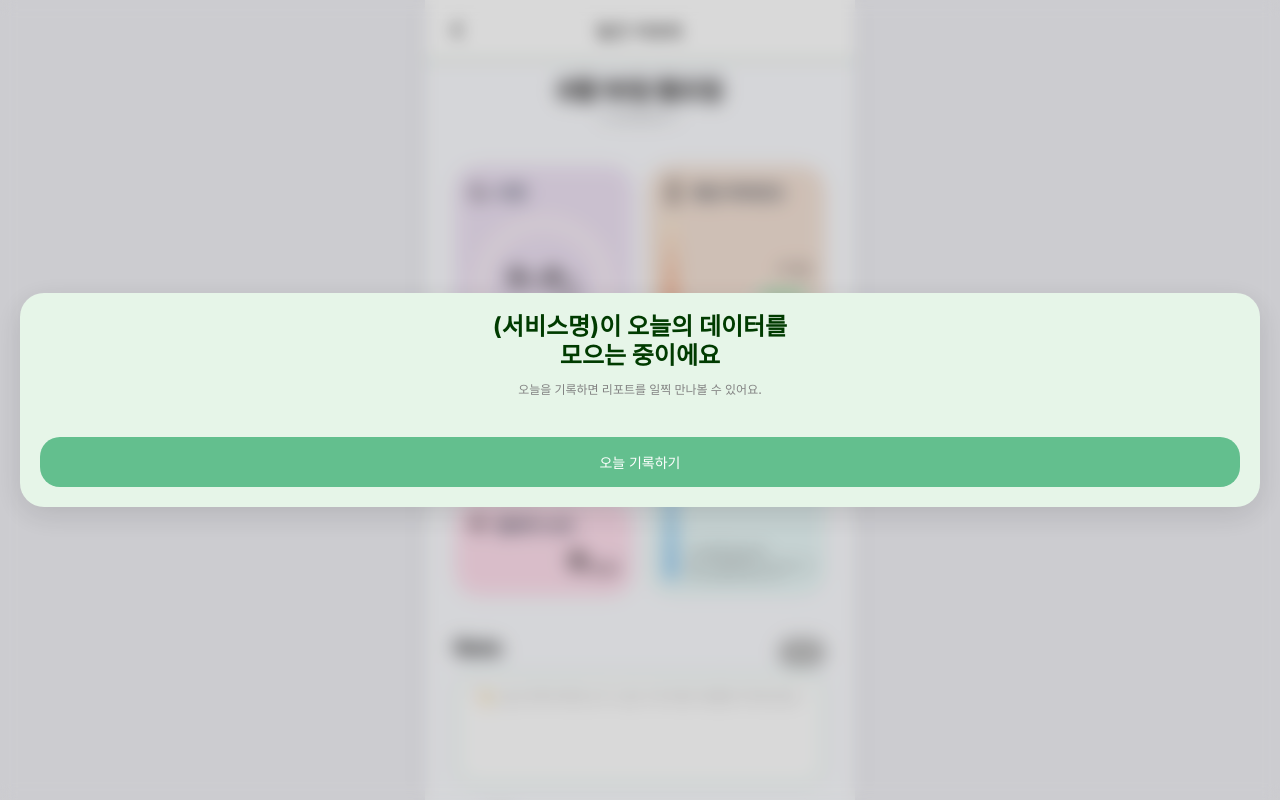
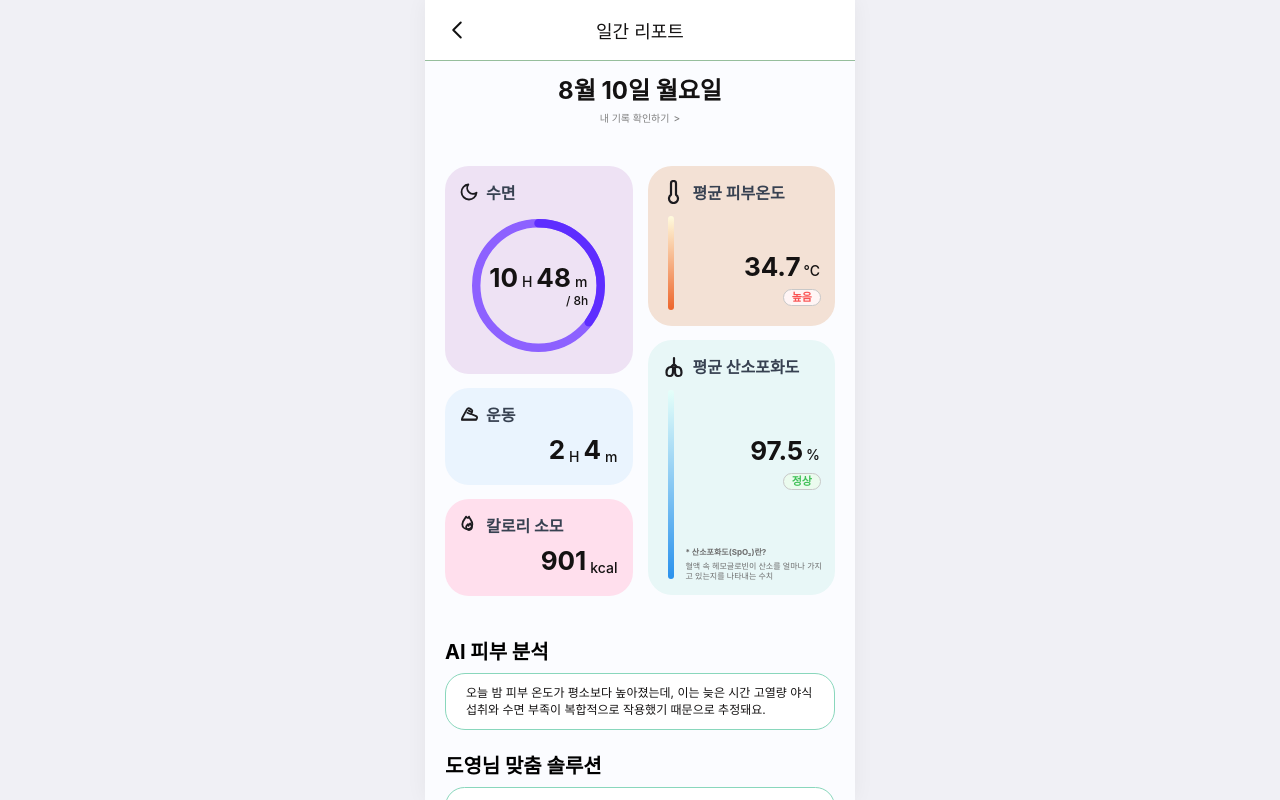
Before and after one commit to LikeLionUniv-INU/14th-toMeta-frontend, a React (Vite) app: page /report/daily in a window 1280 px wide. Built offline with nearby package versions, Linux system fonts and the light colour scheme; no server answers.

Commit message:
Style: 데일리 리포트 미디어쿼리 구현

```diff
--- a/src/api/reports.js
+++ b/src/api/reports.js
@@ -5,7 +5,7 @@ const USE_MOCK = true; // 실서버 연동 시 false로 변경
 export const getDailyReport = async (date) => {
   if (USE_MOCK) {
     // 1. 당일 생성된 리포트가 없는 경우 Mock 테스트 시 주석 해제하여 확인 가능
-    return {
+    /*return {
       data: {
         isSuccess: true,
         code: 'COMMON_200',
@@ -19,10 +19,10 @@ export const getDailyReport = async (date) => {
           note: null,
         },
       },
-    };
+    };*/
 
     // 2. 정상 리포트 생성 완료 Mock 데이터
-    /*return {
+    return {
       data: {
         isSuccess: true,
         code: 'COMMON_200',
@@ -47,7 +47,7 @@ export const getDailyReport = async (date) => {
           note: null,
         },
       },
-    };*/
+    };
   }
   return api.get(`/api/reports/daily/${date}`);
 };
--- a/src/components/Header.jsx
+++ b/src/components/Header.jsx
@@ -5,6 +5,7 @@
 import React from 'react';
 import { useNavigate } from 'react-router-dom';
 import styled from 'styled-components';
+import { media } from '../styles/GlobalStyle';
 
 export default function Header({ title, onBack, variant = 'default' }) {
   const navigate = useNavigate();
@@ -51,16 +52,19 @@ const HeaderContainer = styled.header`
   top: 0;
   left: 0;
   right: 0;
-  height: 61px;
+  height: 50px;
   width: 100%;
   display: flex;
   align-items: center;
   justify-content: space-between;
   padding: 0 16px;
   z-index: 100;
-
   background-color: #ffffff;
   border-bottom: 1px solid #96be9c;
+
+  @media ${media.mobileM} {
+    height: 61px;
+  }
 `;
 
 const BackButton = styled.button`
@@ -84,7 +88,7 @@ const BackButton = styled.button`
 `;
 
 const Title = styled.h1`
-  font-size: 18px;
+  font-size: 15px;
   font-weight: 400;
   color: #141212;
   margin: 0;
@@ -93,6 +97,10 @@ const Title = styled.h1`
   left: 50%;
   transform: translateX(-50%);
   white-space: nowrap;
+
+  @media ${media.mobileM} {
+    font-size: 18px;
+  }
 `;
 
 const EmptySpace = styled.div`
--- a/src/pages/DailyReport/DailyReport.styles.js
+++ b/src/pages/DailyReport/DailyReport.styles.js
@@ -1,4 +1,5 @@
 import styled from 'styled-components';
+import { media } from '../../styles/GlobalStyle';
 
 export const Wrapper = styled.div`
   display: flex;
@@ -8,12 +9,11 @@ export const Wrapper = styled.div`
   width: 100%;
   padding: 0;
   position: relative;
-
   background-color: #fbfcff;
 `;
 
 export const Container = styled.div`
-  margin: 10px 30px 20px 30px;
+  margin: 10px 20px 20px 20px;
   display: flex;
   flex-direction: column;
   justify-content: ${(props) => (props.$center ? 'center' : 'flex-start')};
@@ -29,14 +29,22 @@ export const Container = styled.div`
 export const DateSection = styled.div`
   text-align: center;
   gap: 8px;
+  margin-bottom: 24px;
+
+  @media ${media.mobileM} {
     margin-bottom: 40px;
+  }
 `;
 
 export const DateText = styled.h1`
-  font-size: 24px;
-  font-weight: 800;
+  font-size: 20px;
+  font-weight: 700;
   color: #141212;
   margin: 0;
+
+  @media ${media.mobileM} {
+    font-size: 24px;
+  }
 `;
 
 export const SubLink = styled.button`
@@ -54,28 +62,44 @@ export const SubLink = styled.button`
 export const GridContainer = styled.div`
   display: grid;
   grid-template-columns: repeat(2, minmax(0, 1fr));
+  gap: 12px;
+  margin-bottom: 30px;
+  width: 100%;
+  box-sizing: border-box;
+
+  @media ${media.mobileM} {
     gap: 15px;
     margin-bottom: 40px;
-  width: 100%;
-  box-sizing: border-box;
+  }
 `;
 
 export const Column = styled.div`
   display: flex;
   flex-direction: column;
+  gap: 12px;
+  min-width: 0;
+
+  @media ${media.mobileM} {
     gap: 14px;
-  min-width: 0; /* 내부 요소 넘침 방지 */
+  }
 `;
 
 export const CardTitle = styled.div`
   display: flex;
   align-items: center;
   justify-content: flex-start;
+  gap: 5px;
+  font-size: 13px;
+  font-weight: 700;
+  color: #374151;
+  margin: 0 2px 2px 2px;
+  white-space: nowrap;
+
+  @media ${media.mobileM} {
     gap: 7px;
     font-size: 16px;
-  font-weight: 700;
-  color: #374151;
     margin: 0 6px 6px 6px;
+  }
 `;
 
 export const SleepCard = styled.div`
@@ -83,21 +107,31 @@ export const SleepCard = styled.div`
   border-radius: 24px;
   padding: 14px 8px;
   min-width: 0;
-  height: 208px;
+  height: 190px;
   box-sizing: border-box;
   display: flex;
   flex-direction: column;
   justify-content: space-between;
+
+  @media ${media.mobileM} {
+    padding: 14px 8px;
+    height: 208px;
+  }
 `;
 
 export const GaugeWrapper = styled.div`
   position: relative;
-  width: 133px;
-  height: 133px;
+  width: 120px;
+  height: 120px;
   display: flex;
   align-items: center;
   justify-content: center;
   margin: auto;
+
+  @media ${media.mobileM} {
+    width: 133px;
+    height: 133px;
+  }
 `;
 
 export const GaugeCenterText = styled.div`
@@ -109,26 +143,42 @@ export const GaugeCenterText = styled.div`
   .time {
     display: flex;
     align-items: baseline;
-    gap: 3px;
+    gap: 2px;
 
     .bold {
-      font-size: 26px;
+      font-size: 22px;
       font-weight: 700;
       color: #141212;
+
+      @media ${media.mobileM} {
+        font-size: 26px;
+      }
     }
     .unit {
-      font-size: 14px;
+      font-size: 12px;
       font-weight: 500;
       margin: 0 1px;
       color: #141212;
+
+      @media ${media.mobileM} {
+        font-size: 14px;
+      }
+    }
+
+    @media ${media.mobileM} {
+      gap: 3px;
     }
   }
 
   .target {
-    font-size: 12px;
+    font-size: 11px;
     color: #141212;
     font-weight: 500;
     align-self: flex-end;
+
+    @media ${media.mobileM} {
+      font-size: 12px;
+    }
   }
 `;
 
@@ -137,69 +187,100 @@ export const TempCard = styled.div`
   border-radius: 24px;
   padding: 14px 8px;
   min-width: 0;
-  height: 160px;
+  height: 148px;
   box-sizing: border-box;
   position: relative;
   display: flex;
   flex-direction: column;
   justify-content: space-between;
+
+  @media ${media.mobileM} {
+    padding: 14px 8px;
+    height: 160px;
+  }
 `;
 
 export const TempBar = styled.div`
   position: absolute;
+  left: 14px;
+  top: 46px;
+  bottom: 16px;
+  width: 5px;
+  border-radius: 9999px;
+  background: linear-gradient(to top, #ed652b, #fffbde);
+
+  @media ${media.mobileM} {
     left: 20px;
     top: 50px;
     bottom: 16px;
     width: 6px;
-  border-radius: 9999px;
-  background: linear-gradient(to top, #ed652b, #fffbde);
+  }
 `;
 
 export const ExerciseCard = styled.div`
   background-color: #eaf4fe;
   border-radius: 24px;
   padding: 14px 8px;
-  height: 97px;
-  min-width: 0%;
+  height: 88px;
+  min-width: 0;
   box-sizing: border-box;
   display: flex;
   flex-direction: column;
   justify-content: space-between;
+
+  @media ${media.mobileM} {
+    padding: 14px 8px;
+    height: 97px;
+  }
 `;
 
 export const CalorieCard = styled.div`
   background-color: #ffdfed;
   border-radius: 24px;
   padding: 14px 8px;
-  height: 97px;
+  height: 88px;
   min-width: 0;
   box-sizing: border-box;
   display: flex;
   flex-direction: column;
   justify-content: space-between;
+
+  @media ${media.mobileM} {
+    padding: 14px 8px;
+    height: 97px;
+  }
 `;
 
-/* 생리주기 카드 */
 export const CycleCard = styled.div`
   background-color: #fff9e6;
   border-radius: 24px;
   padding: 14px 8px;
-  height: 255px;
+  height: 236px;
   min-width: 0;
   box-sizing: border-box;
   display: flex;
   flex-direction: column;
   justify-content: space-between;
+
+  @media ${media.mobileM} {
+    padding: 14px 8px;
+    height: 255px;
+  }
 `;
 
 export const CycleChartWrapper = styled.div`
   position: relative;
-  width: 104px;
-  height: 104px;
+  width: 98px;
+  height: 98px;
   margin: auto;
   display: flex;
   align-items: center;
   justify-content: center;
+
+  @media ${media.mobileM} {
+    width: 104px;
+    height: 104px;
+  }
 `;
 
 export const CycleChartImage = styled.img`
@@ -227,7 +308,7 @@ export const NeedleArrow = styled.div`
   position: absolute;
   bottom: 0;
   width: 2px;
-  height: 20px;
+  height: 18px;
   background-color: #e11d48;
   border-radius: 9999px;
 
@@ -255,23 +336,36 @@ export const NeedleArrow = styled.div`
     background-color: #e11d48;
     border-radius: 50%;
   }
+
+  @media ${media.mobileM} {
+    height: 20px;
+  }
 `;
 
 export const CycleDescription = styled.div`
-  font-size: 9.5px;
+  font-size: 8.5px;
   color: #6b7280;
   text-align: center;
   line-height: 1.35;
-  margin-top: 4px;
+  margin-top: 2px;
 
   p {
     margin: 0;
   }
   .bold {
-    font-size: 10.5px;
+    font-size: 9.5px;
     font-weight: 700;
     color: #1f2937;
     margin-bottom: 2px;
+
+    @media ${media.mobileM} {
+      font-size: 10.5px;
+    }
+  }
+
+  @media ${media.mobileM} {
+    font-size: 9.5px;
+    margin-top: 4px;
   }
 `;
 
@@ -279,27 +373,39 @@ export const OxygenCard = styled.div`
   background-color: #e8f7f7;
   border-radius: 24px;
   padding: 14px 8px;
-  height: 255px;
+  height: 236px;
   box-sizing: border-box;
   position: relative;
   display: flex;
   flex-direction: column;
   justify-content: space-between;
+
+  @media ${media.mobileM} {
+    padding: 14px 8px;
+    height: 255px;
+  }
 `;
 
 export const OxygenBar = styled.div`
   position: absolute;
+  left: 14px;
+  top: 46px;
+  bottom: 16px;
+  width: 5px;
+  border-radius: 20px;
+  background: linear-gradient(to top, #2b92ed, #e5fff9);
+
+  @media ${media.mobileM} {
     left: 20px;
     top: 50px;
     bottom: 16px;
     width: 6px;
-  border-radius: 20px;
-  background: linear-gradient(to top, #2b92ed, #e5fff9);
+  }
 `;
 
 export const OxygenDescription = styled.div`
-  padding-left: 30px;
-  font-size: 8px;
+  padding-left: 22px;
+  font-size: 7.5px;
   color: #6c6c6c;
   line-height: 1.25;
 
@@ -308,7 +414,16 @@ export const OxygenDescription = styled.div`
   }
   .bold {
     font-weight: 700;
+    margin-bottom: 2px;
+
+    @media ${media.mobileM} {
       margin-bottom: 4px;
+    }
+  }
+
+  @media ${media.mobileM} {
+    padding-left: 30px;
+    font-size: 8px;
   }
 `;
 
@@ -317,8 +432,8 @@ export const ValueWrapper = styled.div`
   flex-direction: ${(props) => props.$direction || 'row'};
   align-items: flex-end;
   justify-content: end;
-  gap: 3px;
-  margin: 0 6px 6px 0;
+  gap: 2px;
+  margin: 0 4px 4px 0;
   ${(props) =>
     props.$top &&
     `
@@ -326,37 +441,58 @@ export const ValueWrapper = styled.div`
   `}
 
   .bold {
-    font-size: 26px;
+    font-size: 22px;
     font-weight: 700;
     color: #141212;
+
+    @media ${media.mobileM} {
+      font-size: 26px;
+    }
   }
   .unit {
-    font-size: 14px;
+    font-size: 12px;
     font-weight: 500;
     margin: 0px 1px;
     color: #141212;
+
+    @media ${media.mobileM} {
+      font-size: 14px;
+    }
+  }
+
+  @media ${media.mobileM} {
+    gap: 3px;
+    margin: 0 6px 6px 0;
   }
 `;
 
 export const MainValue = styled.span`
-  font-size: 22px;
+  font-size: 18px;
   font-weight: 900;
   color: #111827;
   line-height: 1;
+
+  @media ${media.mobileM} {
+    font-size: 22px;
+  }
 `;
 
 export const UnitText = styled.span`
-  font-size: 11px;
+  font-size: 10px;
   color: #6b7280;
   font-weight: 600;
   margin-top: 2px;
+
+  @media ${media.mobileM} {
+    font-size: 11px;
+  }
 `;
 
 export const StatusBadge = styled.span`
   margin-top: 4px;
-  font-size: 11px;
+  font-size: 10px;
   font-weight: 600;
-  padding: 2px 8px;
+  padding: 2px 6px;
   border: 1px solid #c8c8c8;
   border-radius: 12px;
   display: inline-flex;
@@ -364,25 +500,30 @@ export const StatusBadge = styled.span`
   justify-content: center;
   line-height: 1;
 
+  @media ${media.mobileM} {
+    font-size: 11px;
+    padding: 2px 8px;
+  }
+
   ${({ $status }) => {
     switch ($status) {
-      case 'warning': // 주황색 (주의)
+      case 'warning':
         return `
           color: #ff922b;
           background-color: #fff4e6;
         `;
-      case 'danger': // 빨간색 (위험)
-      case 'high': // 빨간색 (높음)
+      case 'danger':
+      case 'high':
         return `
           color: #fa5252;
           background-color: #fff5f5;
         `;
-      case 'low': // 파란색 (낮음)
+      case 'low':
         return `
           color: #3a41ff;
           background-color: #e1e5ff;
         `;
-      case 'normal': // 초록색 (정상)
+      case 'normal':
       default:
         return `
           color: #40c057;
@@ -397,20 +538,28 @@ export const SectionBlock = styled.div`
 `;
 
 export const SectionHeading = styled.h2`
-  font-size: 20px;
+  font-size: 18px;
   font-weight: 700;
   color: #000000;
   margin: 0 0 8px 0;
+
+  @media ${media.mobileM} {
+    font-size: 20px;
+  }
 `;
 
 export const InfoBox = styled.div`
   background-color: #ffffff;
   border: 1px solid #89d7bc;
   border-radius: 20px;
-  padding: 10px 20px;
+  padding: 10px 16px;
   font-size: 12px;
   color: #141212;
   line-height: 1.45;
+
+  @media ${media.mobileM} {
+    padding: 10px 20px;
+  }
 `;
 
 export const SectionHeaderRow = styled.div`
@@ -449,9 +598,13 @@ export const NoteInputBox = styled.div`
   background-color: #ffffff;
   border: 1px solid #89d7bc;
   border-radius: 20px;
-  padding: 10px 20px;
+  padding: 10px 16px;
   height: 112px;
   box-sizing: border-box;
+
+  @media ${media.mobileM} {
+    padding: 10px 20px;
+  }
 
   textarea {
     width: 100%;
@@ -473,15 +626,24 @@ export const NoteInputBox = styled.div`
 export const BottomBanner = styled.div`
   display: flex;
   align-items: center;
+  gap: 16px;
+
+  @media ${media.mobileM} {
     gap: 30px;
+  }
 `;
 
 export const AvatarPlaceholder = styled.div`
-  width: 90px;
-  height: 90px;
+  width: 70px;
+  height: 70px;
   border-radius: 50%;
   background-color: #d1d5db;
   flex-shrink: 0;
+
+  @media ${media.mobileM} {
+    width: 90px;
+    height: 90px;
+  }
 `;
 
 export const SpeechBubble = styled.div`
@@ -532,7 +694,6 @@ export const ErrorMessage = styled.div`
   font-weight: 600;
 `;
 
-/** 모달 스타일 */
 export const CollectingOverlay = styled.div`
   position: fixed;
   top: 0;
```
Lines whose indentation alone changed are shown as unchanged.
